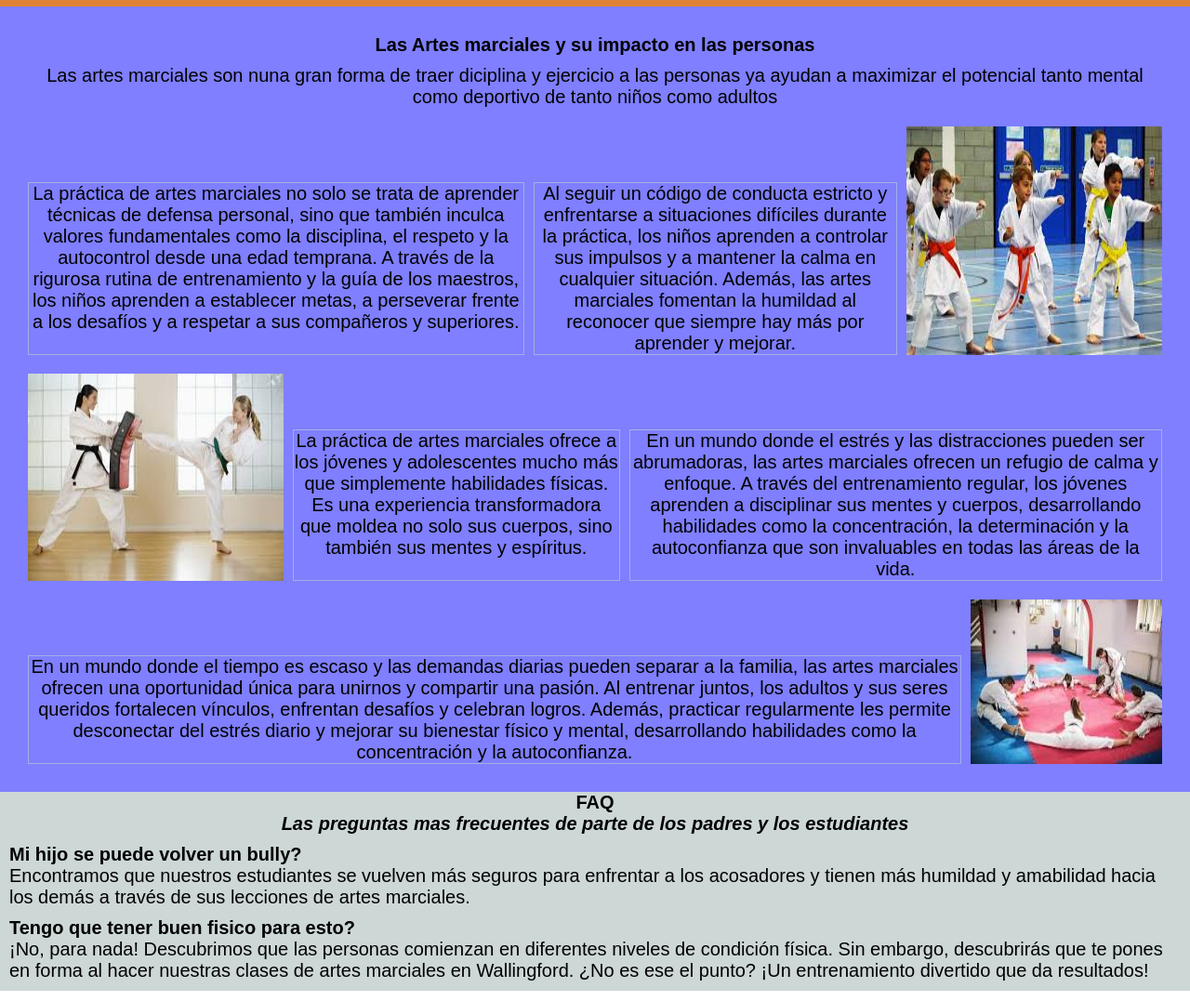
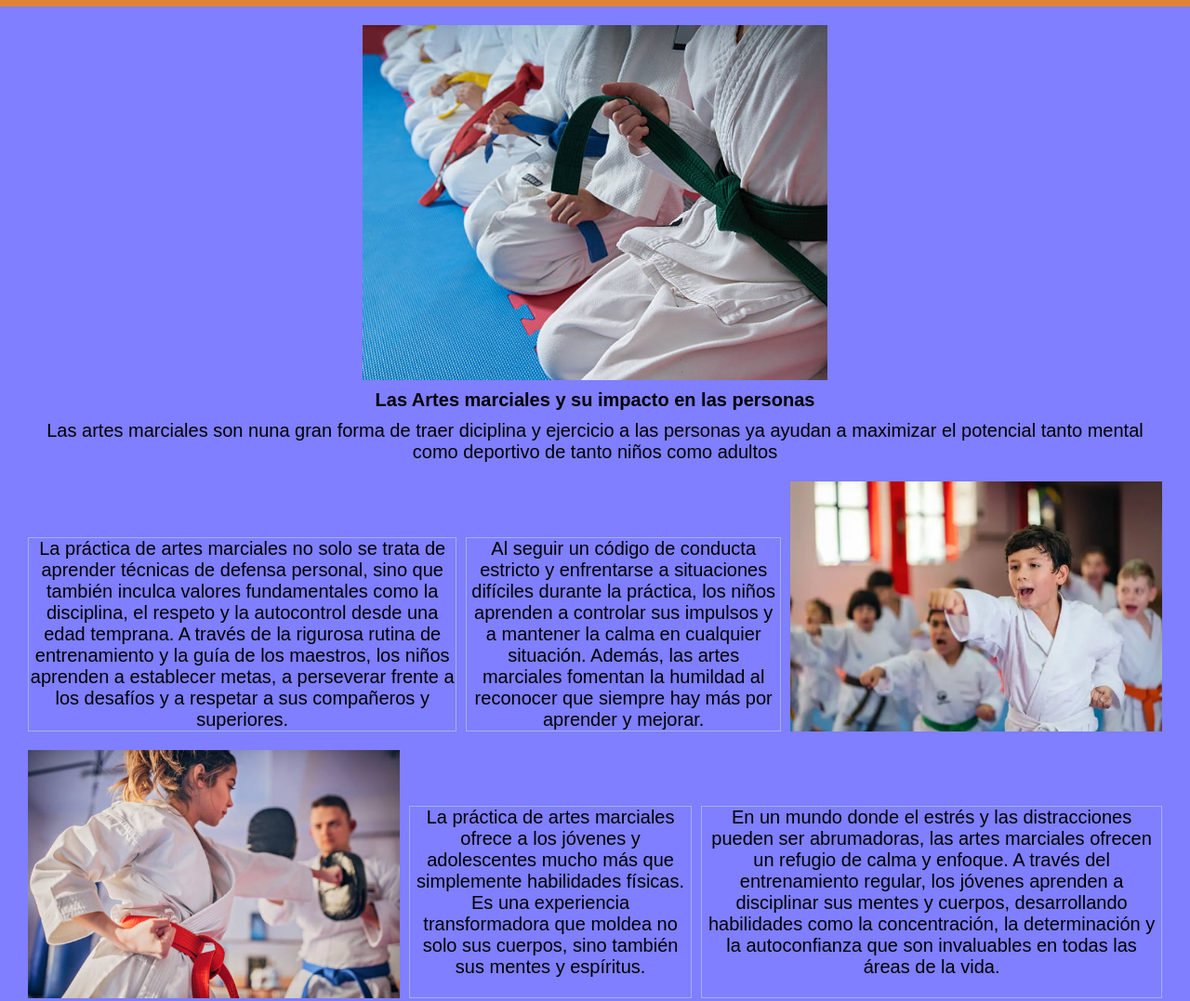
Before and after one commit to MC6115/tkd, a plain HTML site: page index.html in a window 1280 px wide. Shown: the part 67-1144 px from the top of the page at 93% size. Drawn offline with Linux system fonts and the light colour scheme.

Commit message:
Higher res images

```diff
--- a/Styles.css
+++ b/Styles.css
@@ -21,8 +21,7 @@ nav{
     align-items: center;
     height: 54px;
 }
-.header-list  a{
-
+.header-list>a{
     text-decoration: none;
     color: black;
 }
@@ -109,3 +108,7 @@ footer>h3{
     text-align: center;
     font-style: italic;
 }
+.hero-img{
+    display: block;
+    margin: 0 auto;
+}
--- a/index.html
+++ b/index.html
@@ -23,6 +23,7 @@
         </nav>
     </header>
     <main>
+        <img src="images.jpg" class="hero-img" width="500px">
         <h1>Las Artes marciales y su impacto en las personas</h1>
         <p class="motto">Las artes marciales son nuna gran forma de traer diciplina y ejercicio a las personas ya ayudan a maximizar el potencial tanto mental como deportivo de tanto niños como adultos</p>
         <div class="little">
@@ -33,10 +34,10 @@
                 <p> Al seguir un código de conducta estricto y enfrentarse a situaciones difíciles durante la práctica,
                  los niños aprenden a controlar sus impulsos y a mantener la calma en cualquier situación. Además, las artes marciales fomentan la
                   humildad al reconocer que siempre hay más por aprender y mejorar. </p>
-                  <img src="YoungClass.jpg" width="400px">
+                  <img src="Young-class.webp" width="400px">
         </div>
         <div class="young">
-            <img src="TeenClass.jpg" width="400px">
+            <img src="Teens.jpg" width="400px">
             <p>La práctica de artes marciales ofrece a los jóvenes y adolescentes mucho más que simplemente habilidades físicas.
                Es una experiencia transformadora que moldea no solo sus cuerpos, sino también sus mentes y espíritus.
             </p>
@@ -52,7 +53,7 @@
                 desafíos y celebran logros. Además, practicar regularmente les permite desconectar del estrés diario y mejorar su bienestar
                 físico y mental, desarrollando habilidades como la concentración y la autoconfianza.
             </p>
-            <img src="Strech.jpg" width="500px" >
+            <img src="Adults.jpg" width="500px" >
         </div>
     </main>
     <footer class="footer">
```
Also changed, not shown: Adults.jpg (added), Strech.jpg (deleted), TeenClass.jpg (deleted), Teens.jpg (added), Young-class.webp (added), YoungClass.jpg (deleted), images.jpg (added).
